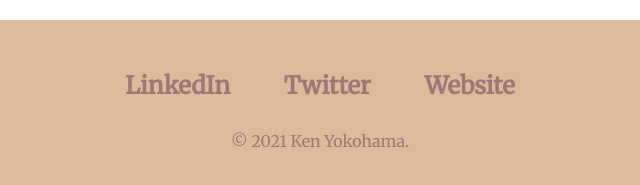
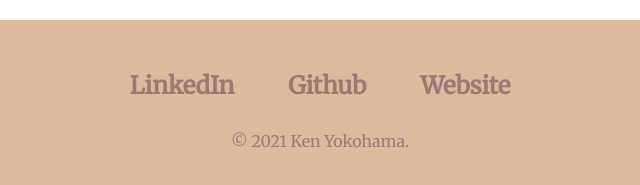
Before and after one commit to Ken-Yokohama/cv, a plain HTML site: page index.html in a window 1280 px wide. Shown: the part 2501-2686 px from the top of the page, 320-960 px from the left. Drawn offline with Linux system fonts and the light colour scheme.

Commit message:
Changed Twitter to Github

```diff
--- a/index.html
+++ b/index.html
@@ -53,7 +53,7 @@
 
   <div class="bottom-container">
     <a class="footer-link" href="https://ph.linkedin.com/in/ken-yokohama-bba021179">LinkedIn</a>
-    <a class="footer-link" href="https://twitter.com/">Twitter</a>
+    <a class="footer-link" href="https://twitter.com/">Github</a>
     <a class="footer-link" href="https://www.appbrewery.co/">Website</a>
     <p class="cc">© 2021 Ken Yokohama.</p>
   </div>
```
